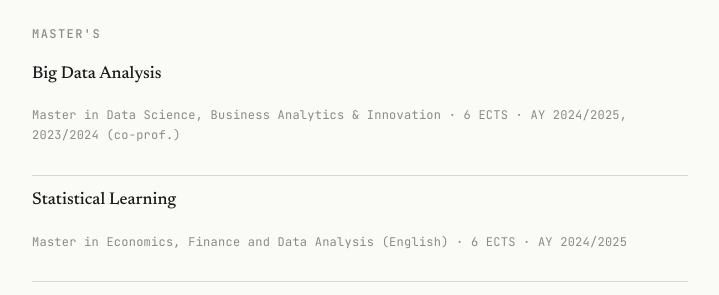
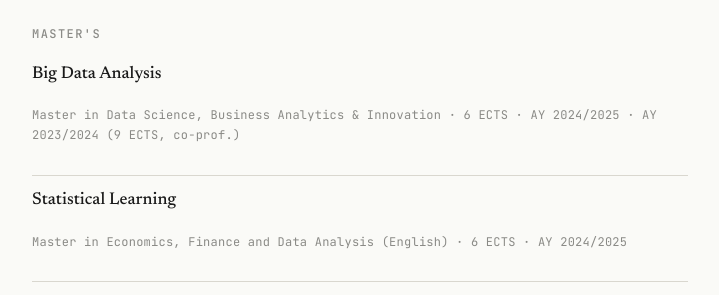
Before and after one commit to maurizioromano/maurizioromano.github.io, a Jekyll site: the page built from _pages/teaching.md, in a window 1280 px wide and 900 px high, scrolled down 1989 px. Shown: the part 153-448 px from the top of the window, without its empty margins (280-999 px from the left). Built offline with Jekyll 4.4.1, drawn with Linux system fonts in a browser that asks for light colours.

Commit message:
Update teaching.md
Teaching: fix Big Data Analysis 2023/24 credits

```diff
--- a/_pages/teaching.md
+++ b/_pages/teaching.md
@@ -82,7 +82,7 @@ on preference and ordinal data.
   <h3>Master's</h3>
   <div class="course">
     <p class="course__title">Big Data Analysis</p>
-    <p class="course__meta">Master in Data Science, Business Analytics & Innovation · 6 ECTS · AY 2024/2025, 2023/2024 (co-prof.)</p>
+    <p class="course__meta">Master in Data Science, Business Analytics & Innovation · 6 ECTS · AY 2024/2025 · AY 2023/2024 (9 ECTS, co-prof.)</p>
   </div>
   <div class="course">
     <p class="course__title">Statistical Learning</p>
```
